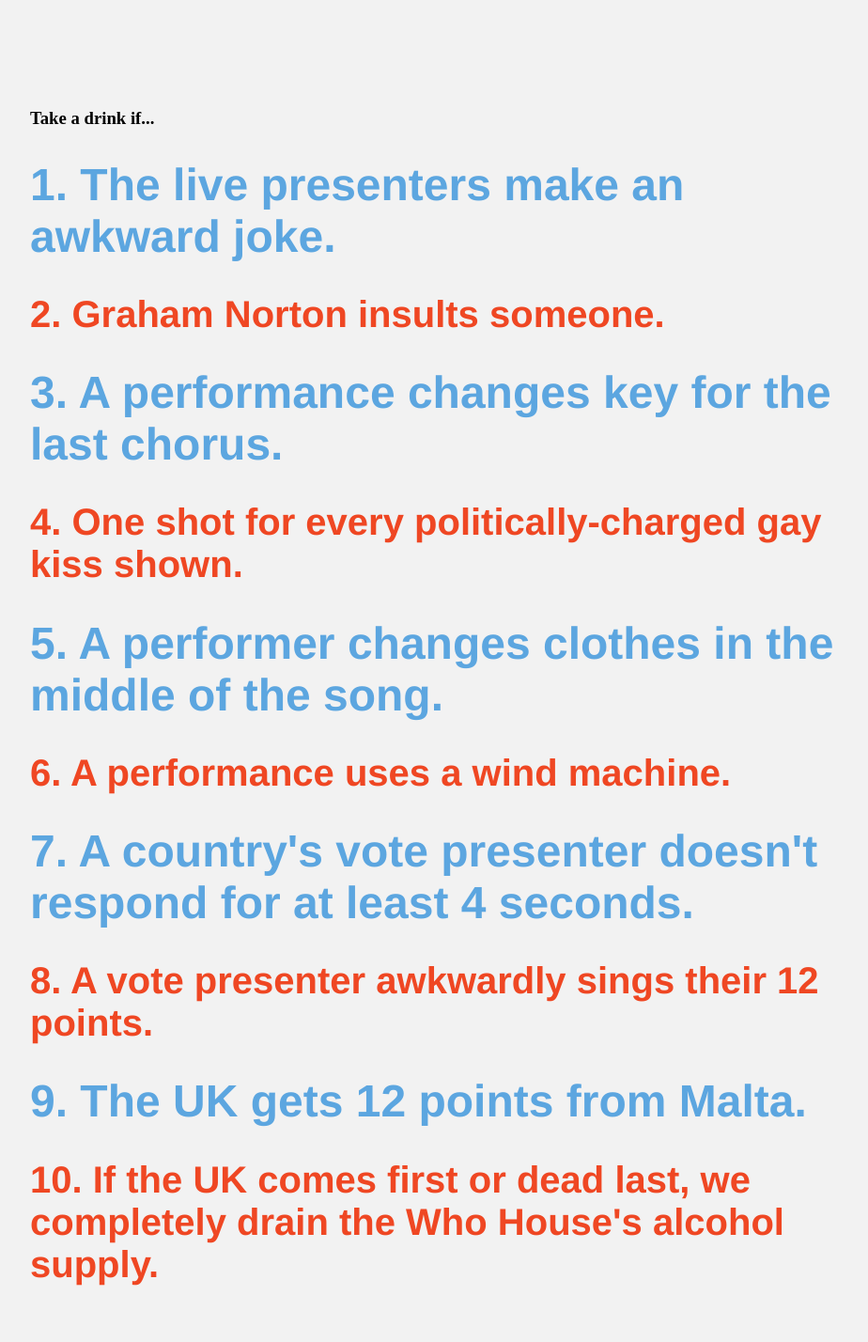
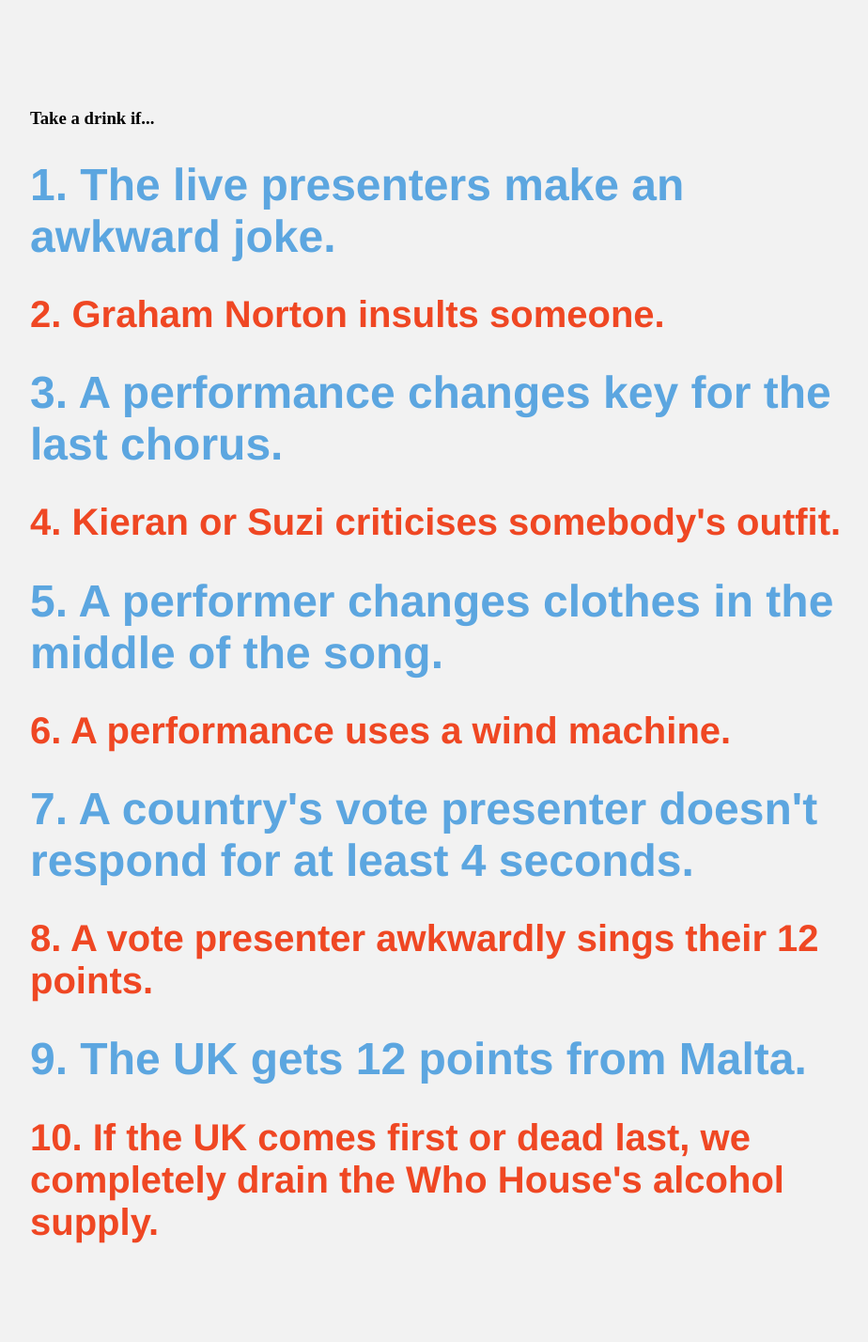
Before and after one commit to ObsidianEagle/ObsidianEagle.github.io, a Jekyll site: the page built from eurovision/index.html, in a window 1280 px wide. Shown: the whole page at 94% size, without its empty margins (160-1084 px from the left). Built offline with Jekyll 4.4.1, drawn with Linux system fonts in a browser that asks for light colours; after the commit the page ends 1383 px from its top, so only the background shows below that.

Commit message:
Update index.html

```diff
--- a/eurovision/index.html
+++ b/eurovision/index.html
@@ -11,7 +11,7 @@
 
 <h1>3. A performance changes key for the last chorus.</h1>
 
-<h2>4. One shot for every politically-charged gay kiss shown.</h2>
+<h2>4. Kieran or Suzi criticises somebody's outfit.</h2>
 
 <h1>5. A performer changes clothes in the middle of the song.</h1>
 
```
